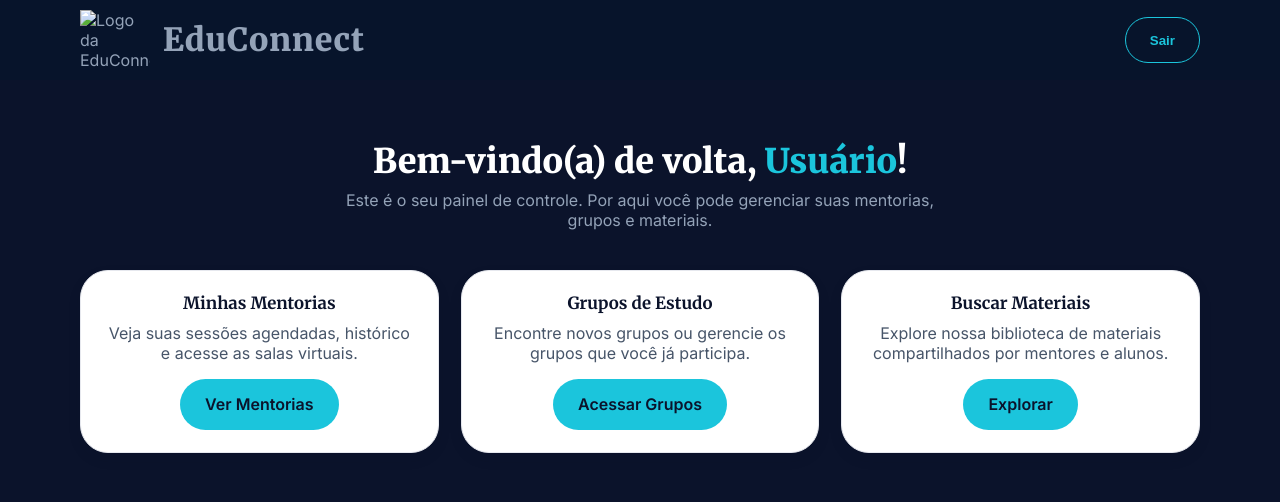
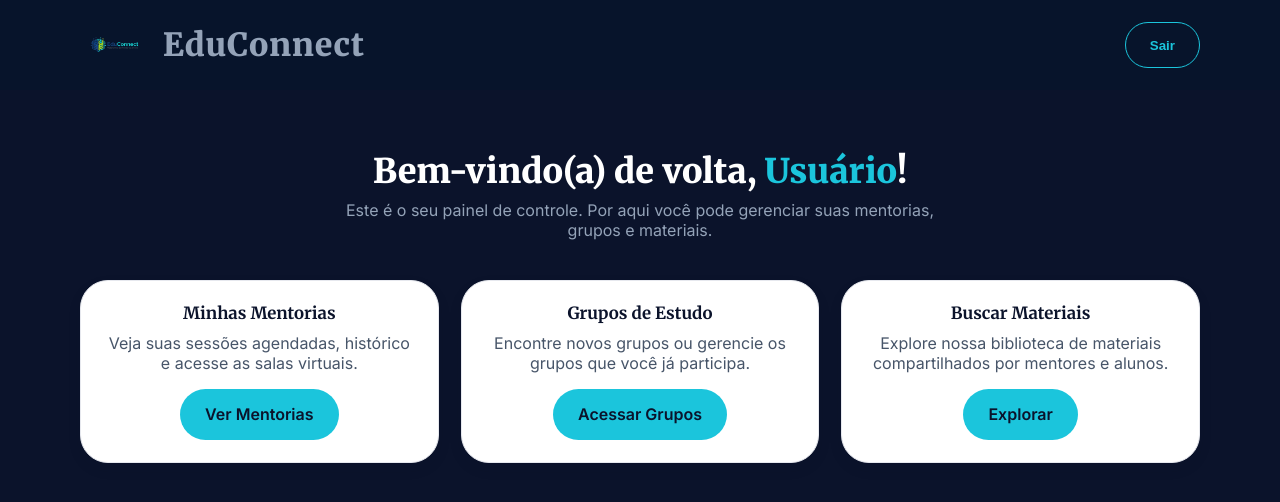
Before and after one commit to by-lelaEbirds/EduConnect---Plataforma-de-Mentorias-Online, a plain HTML site: page dashboard.html in a window 1280 px wide. Drawn offline with Linux system fonts and the light colour scheme.

Commit message:
Update dashboard.html

```diff
--- a/dashboard.html
+++ b/dashboard.html
@@ -21,6 +21,10 @@
         justify-content: space-between;
         align-items: center;
     }
+    /* Aumenta o tamanho da logo especificamente nos headers internos */
+    .dashboard-header .logo {
+        width: 70px;
+    }
     .dashboard-main {
         padding: 60px 0;
     }
@@ -32,7 +36,7 @@
     <div class="container dashboard-nav">
       <a class="brand" href="index.html" aria-label="EduConnect">
         <span class="logo" aria-hidden="true">
-            <img src="logo-educonnect.png" alt="Logo da EduConnect" />
+            <img src="Gemini_Generated_Image_nucb44nucb44nucb-removebg-preview.png" alt="Logo da EduConnect" />
         </span>
         <h1>EduConnect</h1>
       </a>
```
